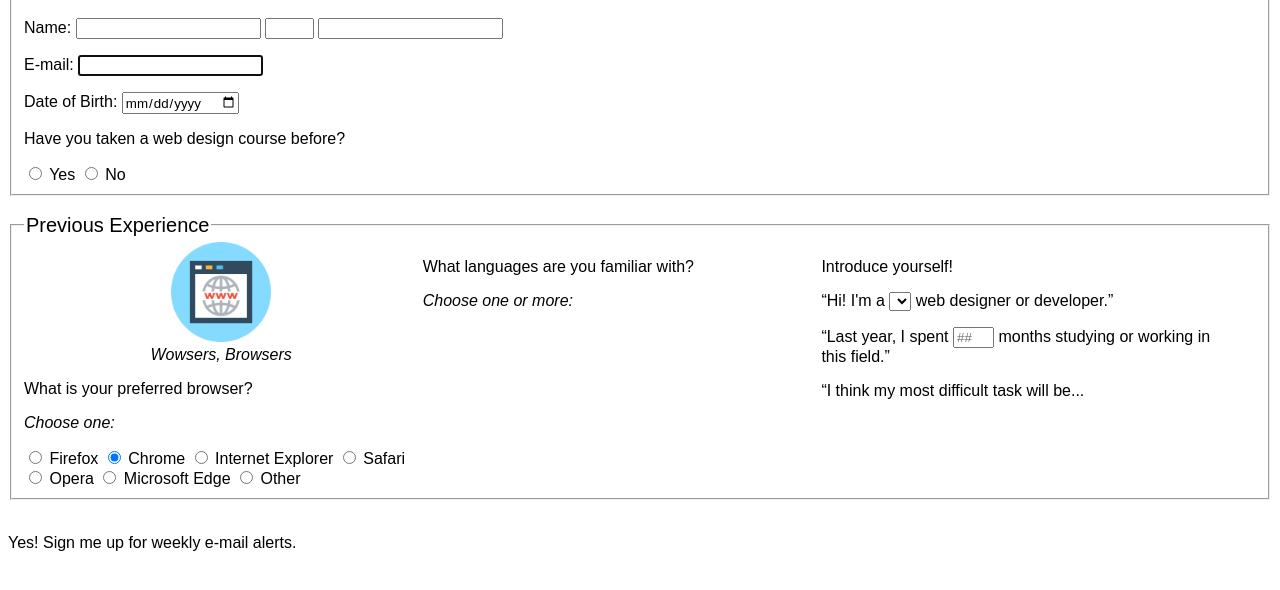
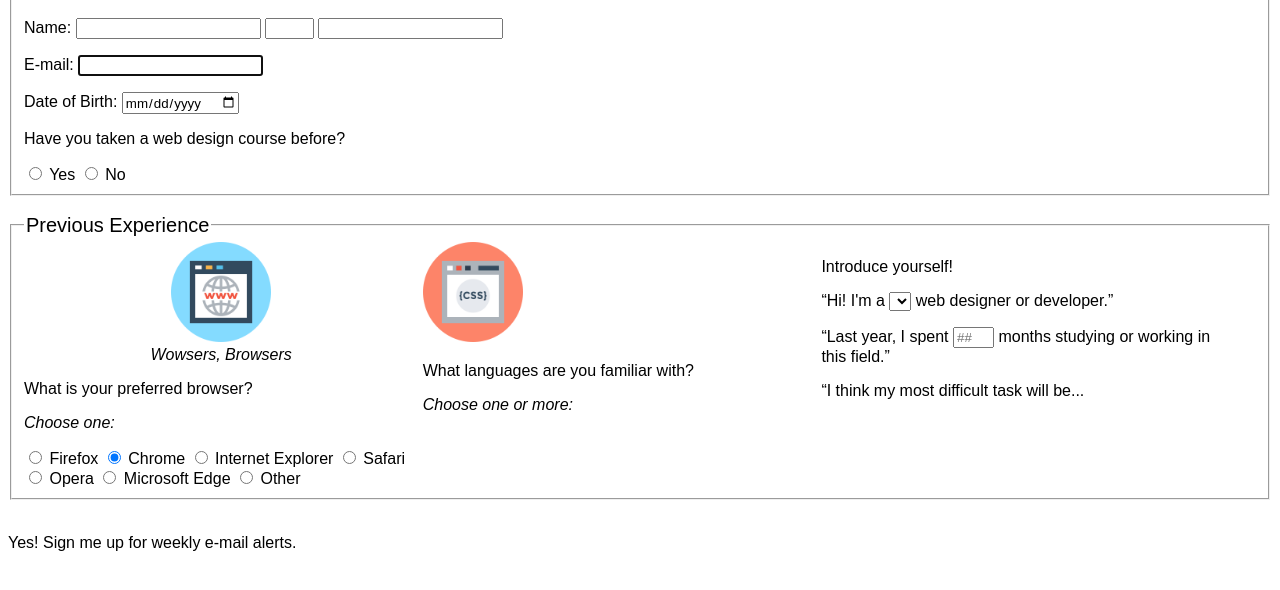
Before and after one commit to galen-koon/web-dev-hw, a plain HTML site: page assignment-4/index.html in a window 1280 px wide. Shown: the part 158-748 px from the top of the page. Drawn offline with Linux system fonts and the light colour scheme.

Commit message:
added language image

```diff
--- a/assignment-4/index.html
+++ b/assignment-4/index.html
@@ -90,7 +90,7 @@
 
         <!-- LANGUAGES --><div id="languages">
           <!-- Step 7 -->
-
+          <img src="./images/languages.png" alt="Chatting in code" title="Chatting in code" width="100" height="100" />
           <p>What languages are you familiar with?</p>
           <p><i>Choose one or more:</i></p>
             <!-- Step 8 -->
```
